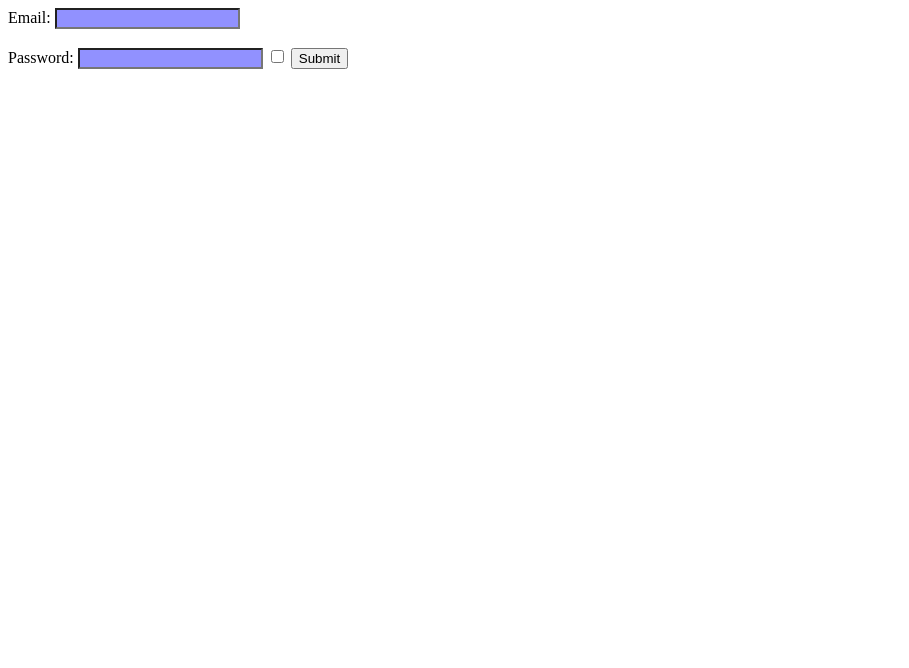
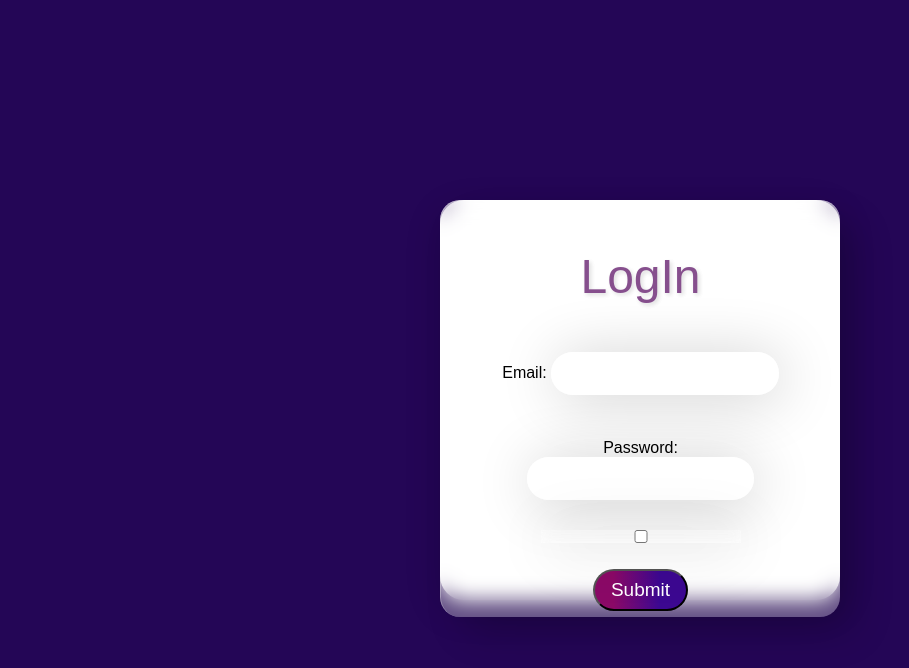
Before and after one commit to NilayGaitonde/Notec, a website: page view/login.html in a window 1280 px wide. Shown: the whole page, without its empty margins (0-909 px from the left). Drawn offline with nearby package versions, Linux system fonts and the light colour scheme.

Commit message:
login css

```diff
--- a/style.css
+++ b/style.css
@@ -85,3 +85,4 @@ ul li span {
     float: left;
     width: 40px;
 }
+/* login */
--- a/view/login.html
+++ b/view/login.html
@@ -5,8 +5,10 @@
     <meta charset="UTF-8">
     <meta http-equiv="X-UA-Compatible" content="IE=edge">
     <meta name="viewport" content="width=device-width, initial-scale=1.0">
+
     <title>Login</title>
     <script src='https://ajax.googleapis.com/ajax/libs/angularjs/1.8.2/angular.min.js'></script>
+    <link rel="stylesheet" href="style_login.css">
     <script>
         var app = angular.module("login", []).controller("loginController", function ($scope, $http) {
             $scope.submitForm = function () {
@@ -37,24 +39,13 @@
             };
         });
     </script>
-    <style>
-        .error {
-            color: red;
-            font-weight: bold;
-        }
 
-        input.ng-pristine {
-            background-color: rgba(89, 89, 255, 0.658);
-        }
-
-        input.ng-touched.ng-invalid {
-            background-color: red;
-        }
-    </style>
 </head>
 
-<body ng-app="login" ng-controller="loginController">
+<body style="background-color: #240656;"ng-app="login" ng-controller="loginController">
+    <div align="center" class="login">
         <form name="userForm" novalidate ng-submit="submitForm()">
+            <p>LogIn</p>
             <label for="email">Email:</label>
             <input type="email" name="email" ng-model="user.email" ng-pattern="/^[a-z]+[a-z0-9._]+@[a-z]+\.[a-z.]{2,5}$/">
             <span ng-show="userForm.email.$touched && userForm.email.$error.pattern" class="error">Wrong
@@ -62,10 +53,11 @@
             <label for="password">Password:</label>
             <input type="{{passType}}" name="password" ng-model="user.password"
                 ng-pattern="/^(?=.*[A-Za-z])(?=.*\d)[A-Za-z\d]{8,}$/">
-        <input type="checkbox" name="passwordVisible" id="passwordVisible" ng-model="passwordVisible"
-            ng-click="showHidePassword()" />
+            <input style="background-color:rgba(255, 255, 255, 0);" type="checkbox" name="passwordVisible" id="passwordVisible" ng-model="passwordVisible"
+                ng-click="showHidePassword()" /><br>
             <button type="submit">Submit</button>
         </form>
+    </div>
 </body>
 
 </html>
--- /dev/null
+++ b/view/style_login.css
@@ -0,0 +1,85 @@
+body{
+    font-family: 'Montserrat', sans-serif;
+}
+.login{
+    position: absolute;
+    transform: translate(-50%,-50%);
+    top: 50%;
+    left: 50%;
+    background-color: #ffffff;
+    width: 400px;
+    height: 400px;
+    border-radius: 1.5em;
+    box-shadow: 0px 11px 35px 2px rgba(0, 0, 0, 0.14);
+}
+
+form {
+    background: rgba(255, 255, 255, 0.3);
+    padding: 3em;
+    height: 320px;
+    border-radius: 20px;
+    border-left: 1px solid rgba(255, 255, 255, 0.3);
+    border-top: 1px solid rgba(255, 255, 255, 0.3);
+    -webkit-backdrop-filter: blur(10px);
+            backdrop-filter: blur(10px);
+    box-shadow: 20px 20px 40px -6px rgba(0, 0, 0, 0.2);
+    text-align: center;
+    position: relative;
+    transition: all 0.2s ease-in-out;
+  }
+  form p {
+    font-weight: 500;
+    color: rgb(83, 5, 94);
+    opacity: 0.7;
+    font-size: 3rem;
+    margin-top: 0;
+    text-shadow: 2px 2px 4px rgba(0, 0, 0, 0.2);
+  }
+button{
+
+    cursor: pointer;
+    background-image: linear-gradient(to right, #8b0967 20%, #3c0891 71%);
+    color: #ffffff;
+    font-family: 'Ubuntu', sans-serif;
+    border-radius:2rem;
+    padding: 0.5rem 1rem;
+    font-size: 19px;
+}
+.error {
+    color: rgb(126, 17, 17);
+    font-weight: bold;
+}
+
+input.ng-pristine {
+    background-color: rgba(255, 255, 255, 0.658);
+}
+
+input.ng-touched.ng-invalid {
+    background-color: rgb(129, 13, 13);
+
+}
+/* input{
+    padding: 0.7rem;
+    border-radius: 2rem;
+    margin: 8px 0;
+    box-sizing: border-box;
+    width: 50%;
+} */
+form input {
+    background: transparent;
+    width: 200px;
+    padding: 1em;
+    margin-bottom: 2em;
+    border: none;
+    border-left: 1px solid rgba(255, 255, 255, 0.3);
+    border-top: 1px solid rgba(255, 255, 255, 0.3);
+    border-radius: 5000px;
+    -webkit-backdrop-filter: blur(5px);
+            backdrop-filter: blur(5px);
+    box-shadow: 4px 4px 60px rgba(0, 0, 0, 0.2);
+    color: #fff;
+    font-family: Montserrat, sans-serif;
+    font-weight: 500;
+    transition: all 0.2s ease-in-out;
+    text-shadow: 2px 2px 4px rgba(0, 0, 0, 0.2);
+  }
```
Lines whose indentation alone changed are shown as unchanged.
